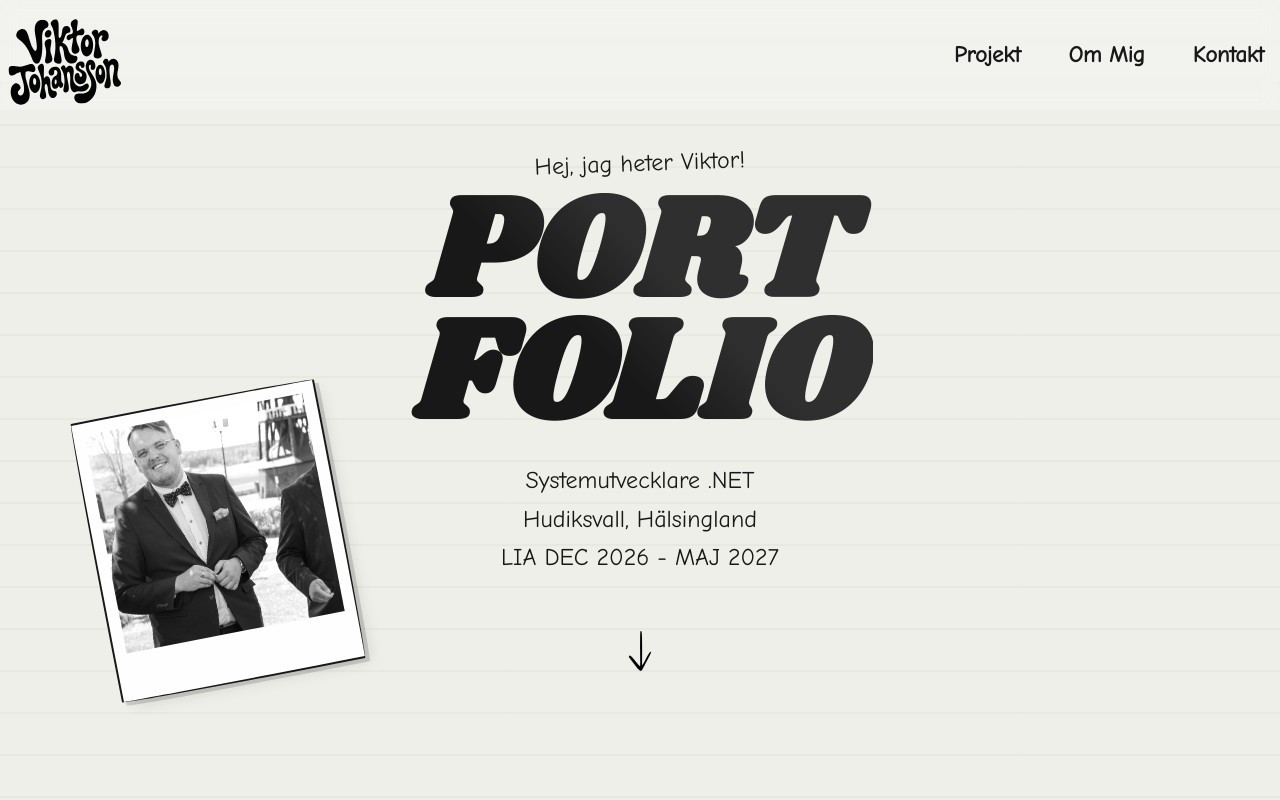
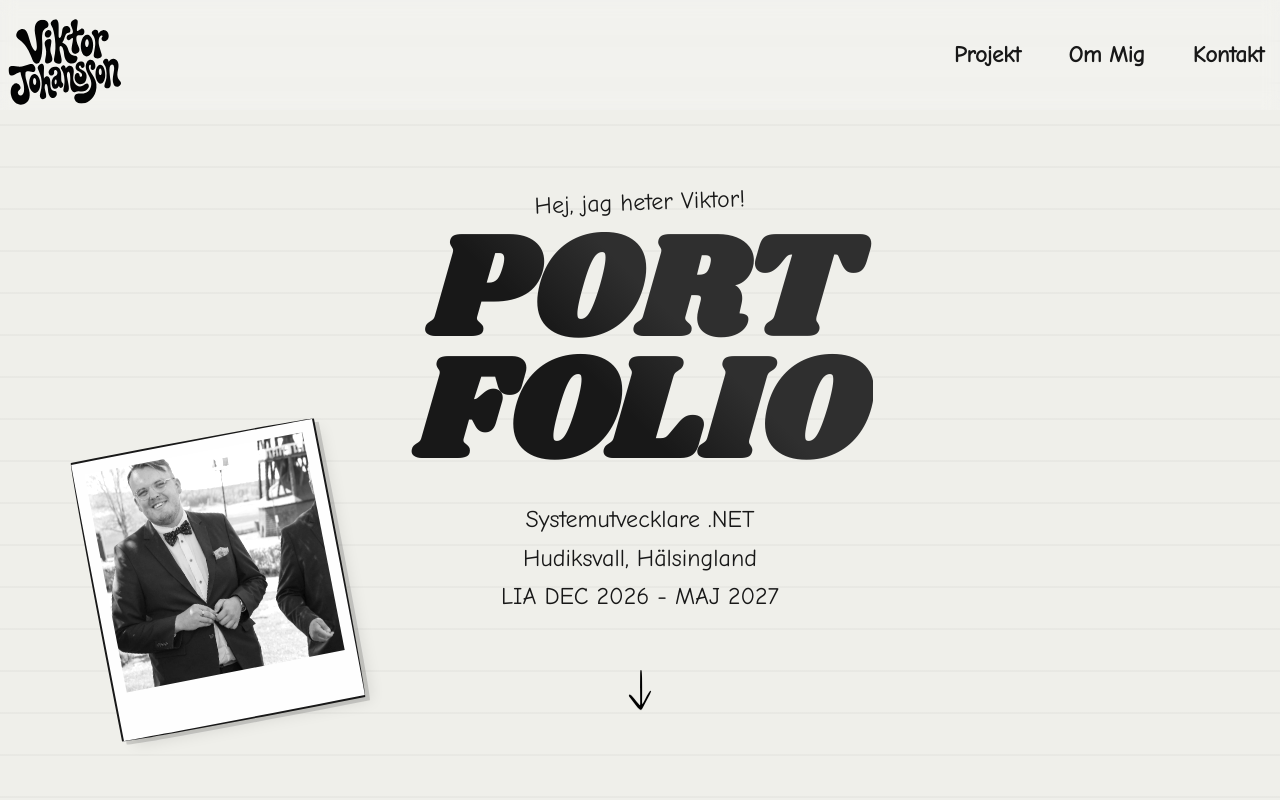
Before and after one commit to discovicke/portfolio-mono, a React (Vite) app: page / in a window 1280 px wide. Shown: the top 800 px of the page. Built offline with nearby package versions, Linux system fonts and the light colour scheme.

Commit message:
Refactor Hero.css to adjust padding for navbar height, preventing overlap

```diff
--- a/src/components/Hero.css
+++ b/src/components/Hero.css
@@ -13,7 +13,8 @@
   text-align: center;
   position: relative;
   overflow: hidden;
-  padding: 4rem 1rem 2rem 1rem;
+  /* padding-top matchar navbar-höjden för att undvika överlapp */
+  padding: calc(var(--navbar-height, 70px) + 2rem) 1rem 2rem 1rem;
 }
 
 /* Layout-container: tre kolumner på desktop */
```
